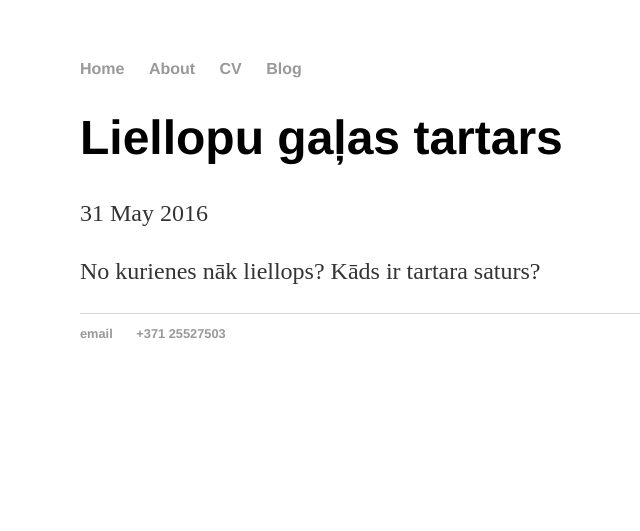
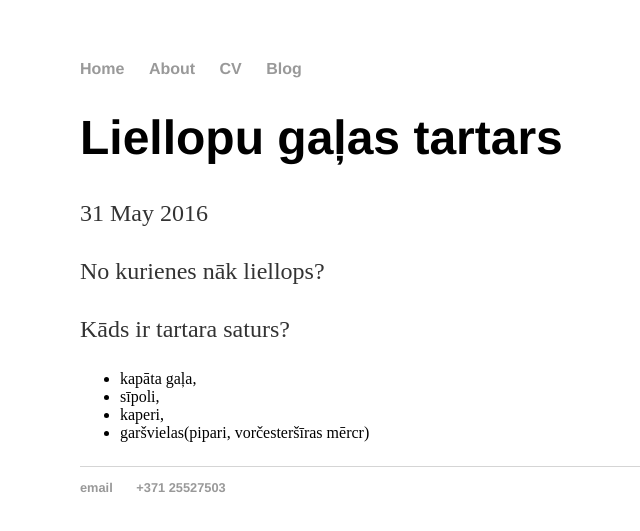
Before and after one commit to diwii/diwii.github.io, a Jekyll site: the page built from _posts/2016-05-31-liellopu-ga-as-tartars.markdown, in a window 1280 px wide. Shown: the top 531 px of the page, without its empty margins (112-752 px from the left). Built offline with Jekyll 4.4.1, drawn with Linux system fonts in a browser that asks for light colours.

Commit message:
Post update: Liellopu gaļas tartars

```diff
--- a/_posts/2016-05-31-liellopu-ga-as-tartars.markdown
+++ b/_posts/2016-05-31-liellopu-ga-as-tartars.markdown
@@ -3,5 +3,12 @@ published: true
 title: Liellopu gaļas tartars
 layout: post
 ---
-No kurienes nāk liellops?
-Kāds ir tartara saturs?
+<p>No kurienes nāk liellops?</p>
+<p>Kāds ir tartara saturs?
+<ul>
+<li>kapāta gaļa,</li>
+<li>sīpoli,</li>
+<li>kaperi,</li>
+<li>garšvielas(pipari, vorčesteršīras mērcr)</li>
+</ul>
+</p>
```
